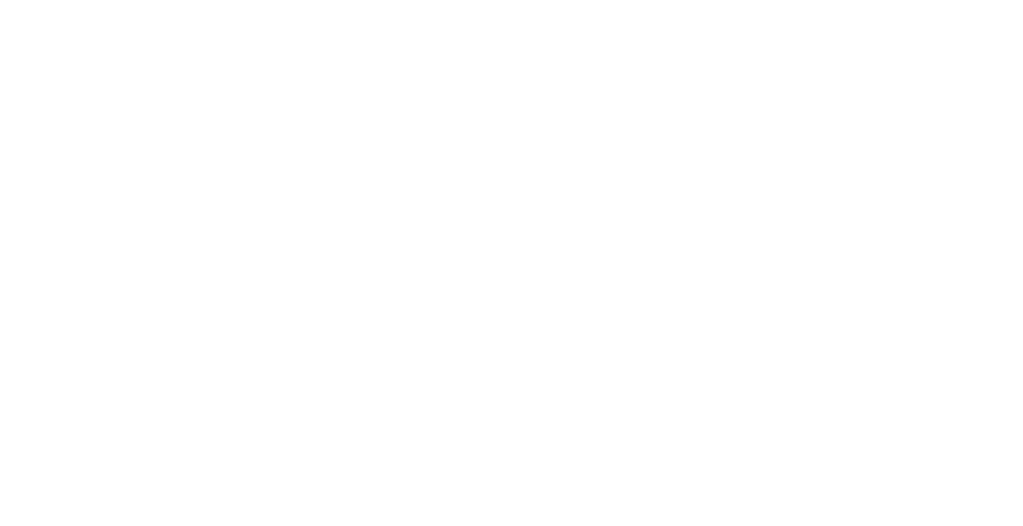
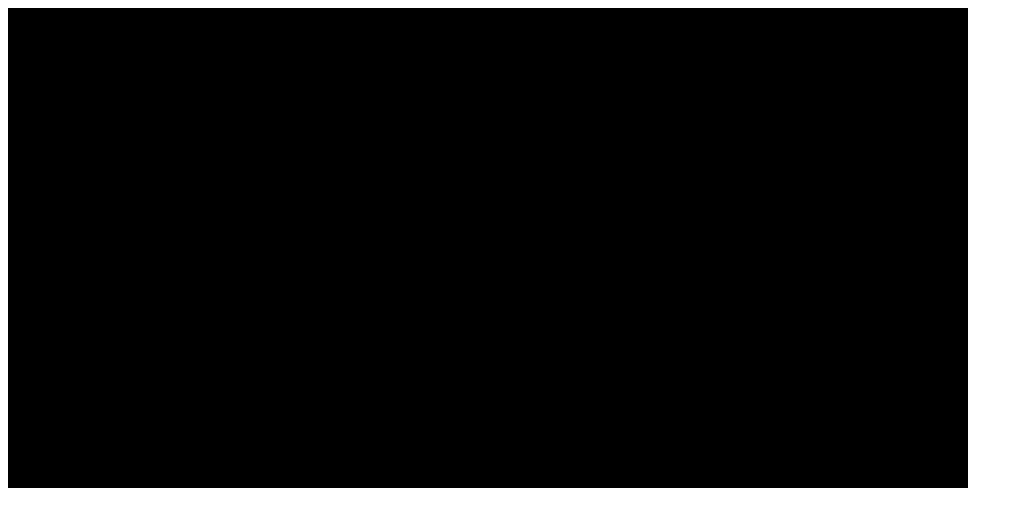
Before and after one commit to justphil/threejs-billiard, a plain HTML site: page index.html in a window 1280 px wide. Shown: the whole page, without its empty margins (0-1023 px from the left). Drawn offline with Linux system fonts and the light colour scheme.

Commit message:
add simple stylesheet

```diff
--- a/index.html
+++ b/index.html
@@ -3,6 +3,7 @@
 <head>
     <meta charset="utf-8">
     <title>three.js billiard by Philipp Tarasiewicz (AngularJS.DE)</title>
+    <link href="styles/main.css" media="all" rel="stylesheet">
 </head>
 <body>
 
--- /dev/null
+++ b/styles/main.css
@@ -0,0 +1,5 @@
+#gameContainer {
+    background-color: #000;
+    width: 960px;
+    height: 480px;
+}
```
